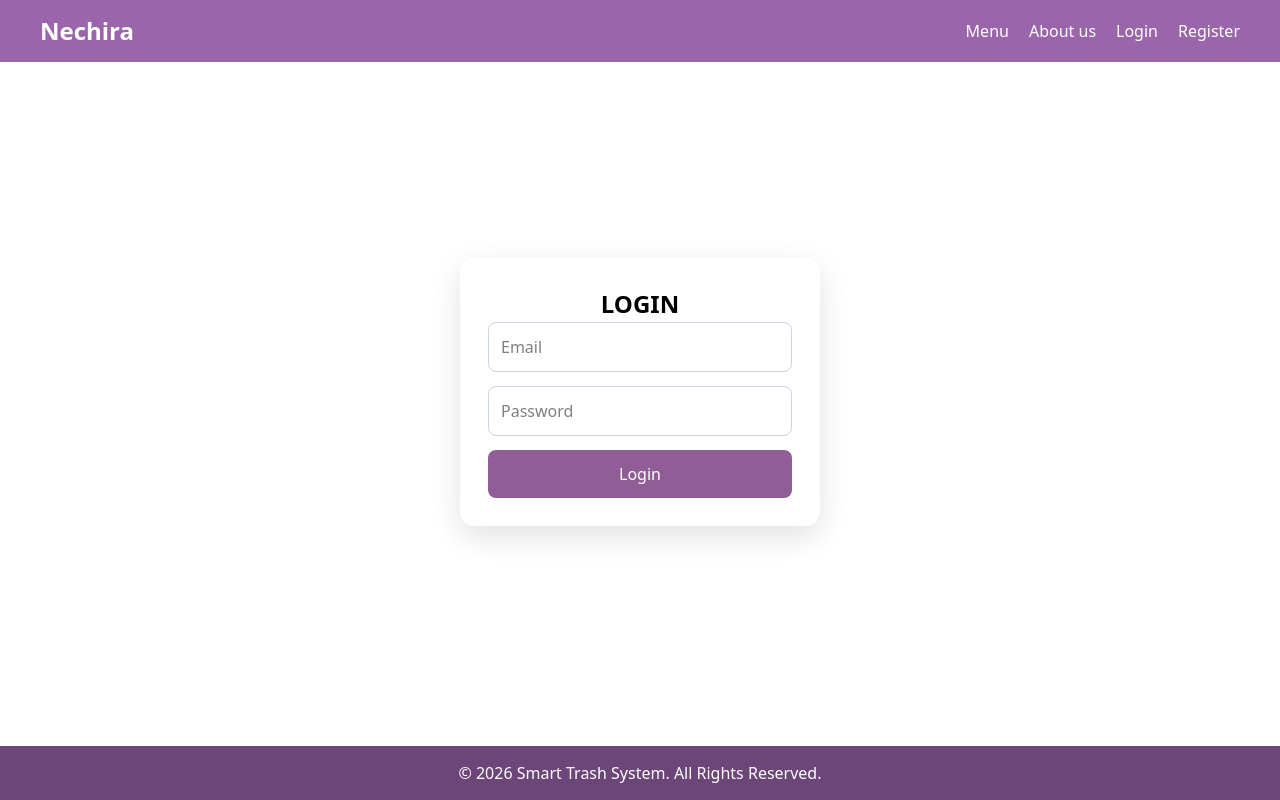
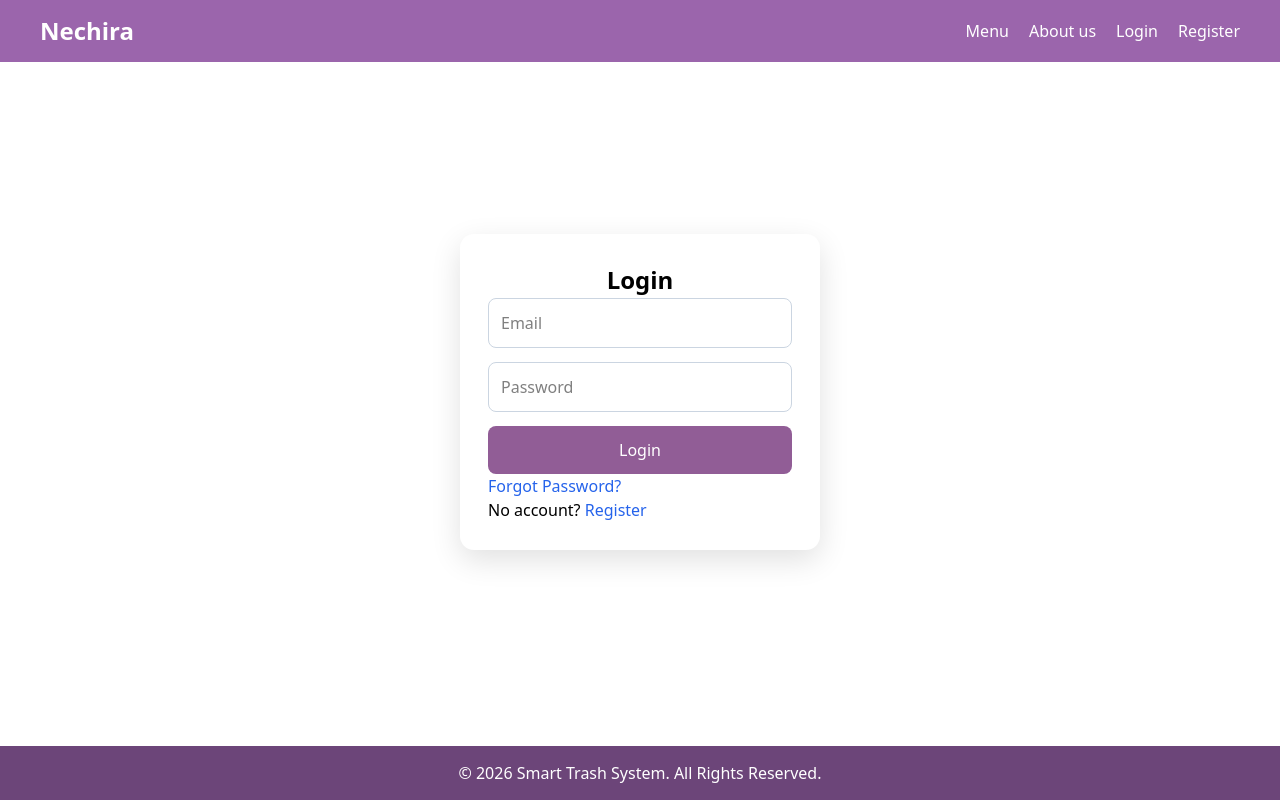
Before and after one commit to nunmui/nishu_wed, a Next.js app: page /login in a window 1280 px wide. Built offline with nearby package versions, Linux system fonts and the light colour scheme; no server answers.

Commit message:
update login page

```diff
--- /dev/null
+++ b/app/admin/users/page.tsx
@@ -0,0 +1,21 @@
+import { redirect } from "next/navigation";
+import { getSession } from "@/lib/session";
+
+export default async function AdminUsersPage() {
+  const user = await getSession();
+
+  if (!user) {
+    redirect("/login");
+  }
+
+  if (user.role !== "admin") {
+    redirect("/dashboard");
+  }
+
+  return (
+    <div className="page">
+      <h1>Admin Users</h1>
+      <p>หน้านี้เข้าได้เฉพาะ Admin เท่านั้น</p>
+    </div>
+  );
+}
--- a/app/login/page.tsx
+++ b/app/login/page.tsx
@@ -1,12 +1,9 @@
 "use client";
-
 import Link from "next/link";
 import { useState } from "react";
 import { useRouter } from "next/navigation";
 
-
-
-export default function Login() {
+export default function LoginPage() {
     const router = useRouter();
 
     const [form, setForm] = useState({
@@ -32,15 +29,31 @@ export default function Login() {
 
     return (
         <div className="auth-page">
+            <form className="auth-card" onSubmit={handleSubmit}>
+                <h1>Login</h1>
 
-           <form className="auth-card">
-             <h1> LOGIN </h1>
-             <input placeholder="Email"/>
-             <input placeholder="Password" type="password"/>
-             <button> Login </button>
+                <input
+                    placeholder="Email"
+                    type="email"
+                    onChange={(e) => setForm({ ...form, email: e.target.value })}
+                />
 
+                <input
+                    placeholder="Password"
+                    type="password"
+                    onChange={(e) => setForm({ ...form, password: e.target.value })}
+                />
+
+                <button>Login</button>
+
+                <p>
+                    <Link href="/forgot-password">Forgot Password?</Link>
+                </p>
+
+                <p>
+                    No account? <Link href="/register">Register</Link>
+                </p>
             </form>
         </div>
-
     );
 }
```
Lines whose indentation alone changed are shown as unchanged.
